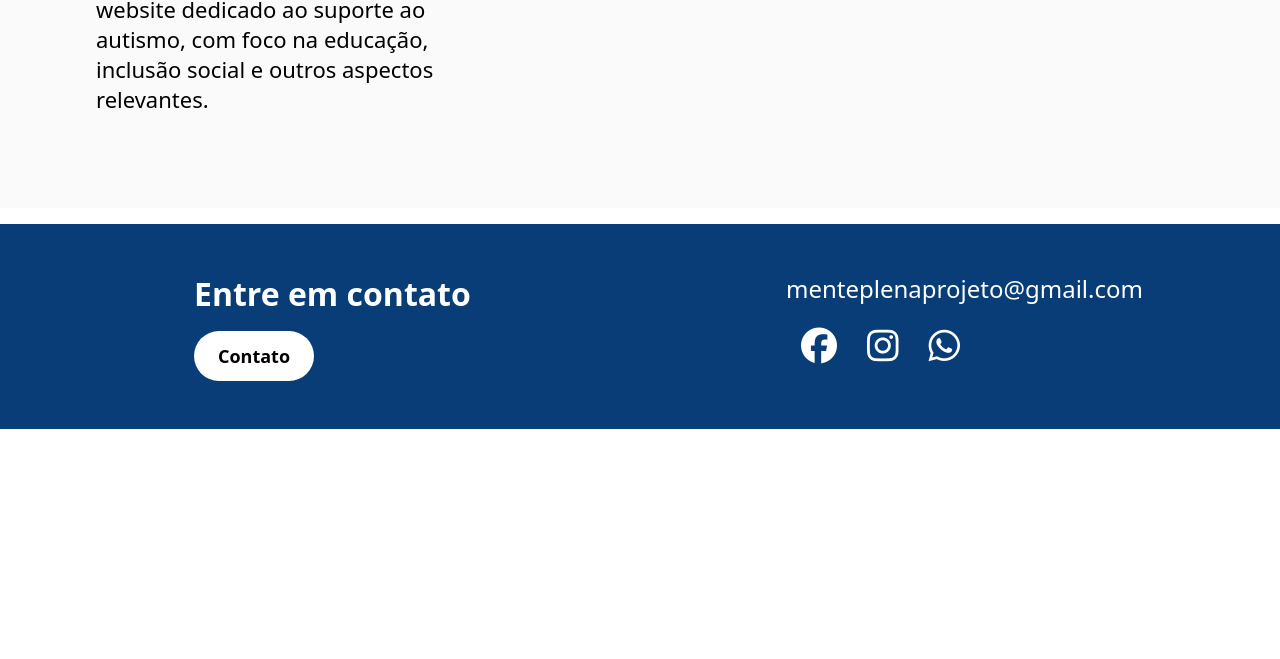
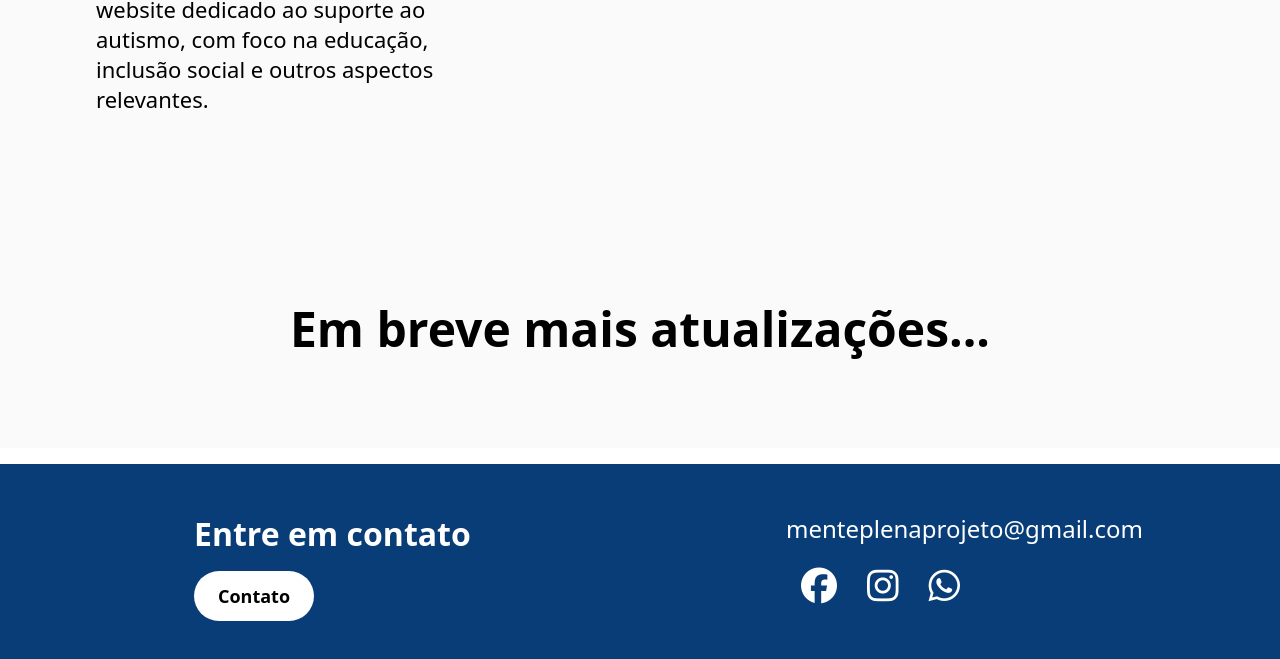
Before and after one commit to gabrielsevf/menteplenaweb, a plain HTML site: page public/index.html in a window 1280 px wide. Shown: the part 2832-3491 px from the top of the page. Before the commit the page ends 3261 px from the top, so only its background shows below. Drawn offline with Linux system fonts and the light colour scheme.

Commit message:
Update index.html

```diff
--- a/public/index.html
+++ b/public/index.html
@@ -190,6 +190,18 @@
         </div>
     </section>
 
+    <!-- Sexta seção principal -->
+    <section id="Home_6">
+        <div class="home_cont_6">
+            <div class="info_text_6">
+                <span class="titulo_6">
+                    <!-- Título da sexta seção -->
+                    <h1>Em breve mais atualizações...</h1>
+                </span>
+            </div>
+        </div>
+    </section>
+
     <!-- Rodapé -->
     <footer id="Contato">
         <div class="contato_1">
@@ -218,7 +230,8 @@
                     </a>
                 </span>
                 <span class="icons">
-                    <a href="https://api.whatsapp.com/send/?phone=14998148744&text&type=phone_number&app_absent=0" target="_blank">
+                    <a href="https://api.whatsapp.com/send/?phone=14998148744&text&type=phone_number&app_absent=0"
+                        target="_blank">
                         <i class="fa-brands fa-whatsapp"></i>
                     </a>
                 </span>
```
